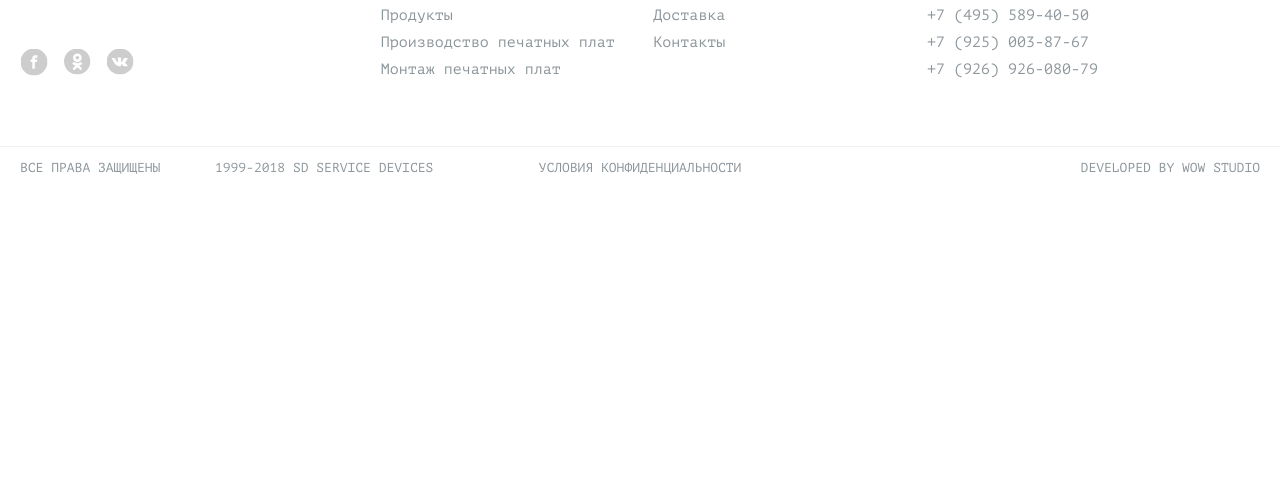
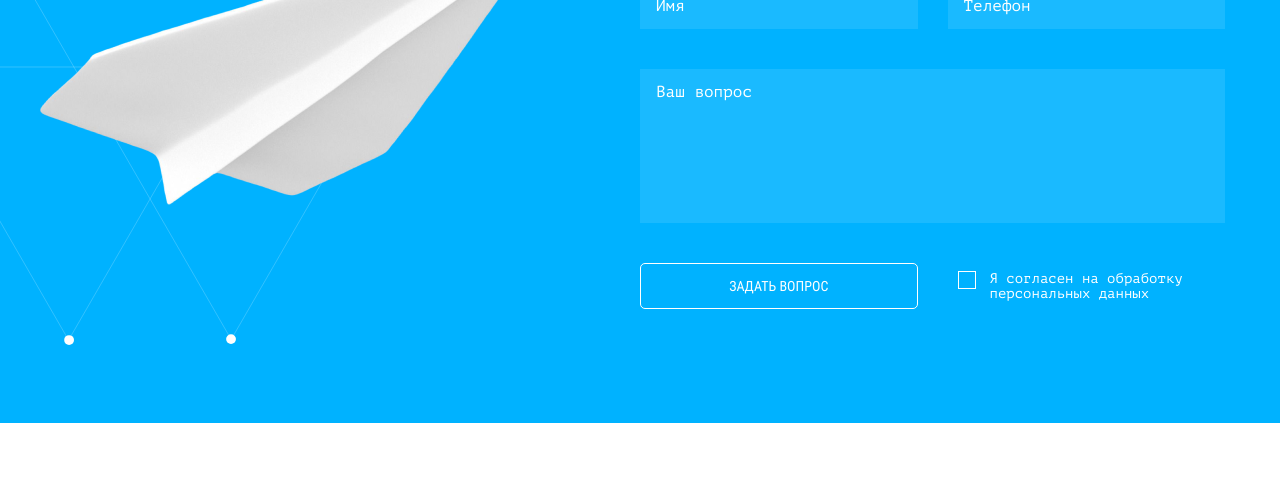
Before and after one commit to logist322/Smart-Device, a website: page source/index.html in a window 1280 px wide. Shown: the part 3325-3806 px from the top of the page. Before the commit the page ends 3514 px from the top, so only its background shows below. Drawn offline with nearby package versions, Linux system fonts and the light colour scheme; files that its build step writes are made by us from their sources.

Commit message:
Добавляет десктопные стили формы

```diff
--- a/source/index.html
+++ b/source/index.html
@@ -142,9 +142,10 @@
     </section>
 
     <section class="feedback">
-      <h2 class="visually-hiden">Обратная связь</h2>
+      <h2 class="visually-hidden">Обратная связь</h2>
 
       <div class="feedback__container">
+        <div class="feedback__content-wrap">
           <p class="feedback__title">Остались вопросы? Задайте их нам!</p>
 
           <p class="feedback__subtitle">Мы проконсультируем Вас бесплатно</p>
@@ -153,10 +154,11 @@
             <input type="text" placeholder="Имя">
             <input type="tel" placeholder="Телефон">
             <textarea placeholder="Ваш вопрос"></textarea>
-          <input type="checkbox" id="confirm">
+            <input class="visually-hidden" type="checkbox" id="confirm">
             <label for="confirm">Я согласен на обработку  персональных данных</label>
             <button type="submit">Задать вопрос</button>
           </form>
+        </div>
       </div>
     </section>
   </main>
--- /dev/null
+++ b/source/sass/blocks/feedback.scss
@@ -0,0 +1,142 @@
+.feedback {
+  background-color: #00b2ff;
+  color: #ffffff;
+}
+
+.feedback__container {
+  box-sizing: border-box;
+  max-width: 1170px;
+  margin: 0 auto;
+  padding: 96px 0 114px;
+  display: grid;
+  grid-template-columns: 1fr 1fr;
+  grid-template-areas: "nothing content";
+}
+
+.feedback__content-wrap {
+  position: relative;
+  grid-area: content;
+
+  &::before {
+    position: absolute;
+    top: 10px;
+    left: -734px;
+    content: "";
+    width: 600px;
+    height: 500px;
+    background-image: url("../img/bg-greeting-triangles.svg");
+    background-repeat: no-repeat;
+    background-size: contain;
+  }
+
+  &::after {
+    position: absolute;
+    top: 60px;
+    left: -600px;
+    content: "";
+    width: 511px;
+    height: 288px;
+    background-image: url("../img/airplane@1x.png");
+    background-repeat: no-repeat;
+    background-size: contain;
+  }
+}
+
+.feedback__title {
+  font-family: $normal;
+  font-size: 36px;
+}
+
+.feedback__subtitle {
+  font-family: $mono;
+  font-size: 16px;
+  margin-top: 16px;
+}
+
+.feedback__form {
+  margin-top: 50px;
+  display: grid;
+  grid-template-columns: 1fr 1fr;
+  grid-template-areas:
+    "name tel"
+    "textarea textarea"
+    "button check";
+  column-gap: 30px;
+  row-gap: 40px;
+}
+
+.feedback__form input[type="text"],
+.feedback__form input[type="tel"],
+.feedback__form textarea {
+  padding: 14px 16px;
+  font-family: $mono;
+  font-size: 16px;
+  color: #ffffff;
+  background-color: rgba(255, 255, 255, 0.1);
+  border: none;
+}
+
+.feedback__form input[type="text"]::placeholder,
+.feedback__form input[type="tel"]::placeholder,
+.feedback__form textarea::placeholder {
+  color: #ffffff;
+}
+
+.feedback__form textarea {
+  box-sizing: border-box;
+  height: 154px;
+  resize: none;
+  grid-area: textarea;
+}
+
+.feedback__form label {
+  position: relative;
+  grid-area: check;
+  cursor: pointer;
+  font-family: $mono;
+  font-size: 14px;
+  align-self: center;
+  padding-left: 42px;
+
+  &::before {
+    position: absolute;
+    top: 0;
+    left: 10px;
+    content: "";
+    width: 16px;
+    height: 16px;
+    border: 1px solid #ffffff;
+  }
+}
+
+.feedback__form input[type="checkbox"]:checked + label::after {
+  position: absolute;
+  top: 3px;
+  left: 16px;
+  content: "";
+  width: 5px;
+  height: 8px;
+  border-bottom: 1px solid #ffffff;
+  border-right: 1px solid #ffffff;
+  transform-origin: center;
+  transform: rotate(45deg);
+}
+
+.feedback__form input[type="checkbox"]:focus + label {
+  outline: 2px auto black;
+  outline-offset: 5px;
+}
+
+.feedback__form button {
+  grid-area: button;
+  padding: 14px 16px;
+  text-align: center;
+  text-transform: uppercase;
+  color: #ffffff;
+  font-family: $bold;
+  font-size: 14px;
+  background-color: transparent;
+  border: 1px solid #ffffff;
+  border-radius: 5px;
+  cursor: pointer;
+}
--- a/source/sass/style.scss
+++ b/source/sass/style.scss
@@ -12,4 +12,5 @@
 @import "./blocks/advantages.scss";
 @import "./blocks/about.scss";
 @import "./blocks/services.scss";
-@import "./blocks/sevice-cards.scss";
+@import "./blocks/service-cards.scss";
+@import "./blocks/feedback.scss";
```
Also changed, not shown: build/css/style.min.css, build/img/airplane@1x.png (added), build/img/airplane@2x.png (added), build/index.html, source/img/airplane@1x.png (added), source/img/airplane@2x.png (added), source/sass/blocks/service-cards.scss (renamed from source/sass/blocks/sevice-cards.scss), 1 other file. Lines whose indentation alone changed are shown as unchanged.
